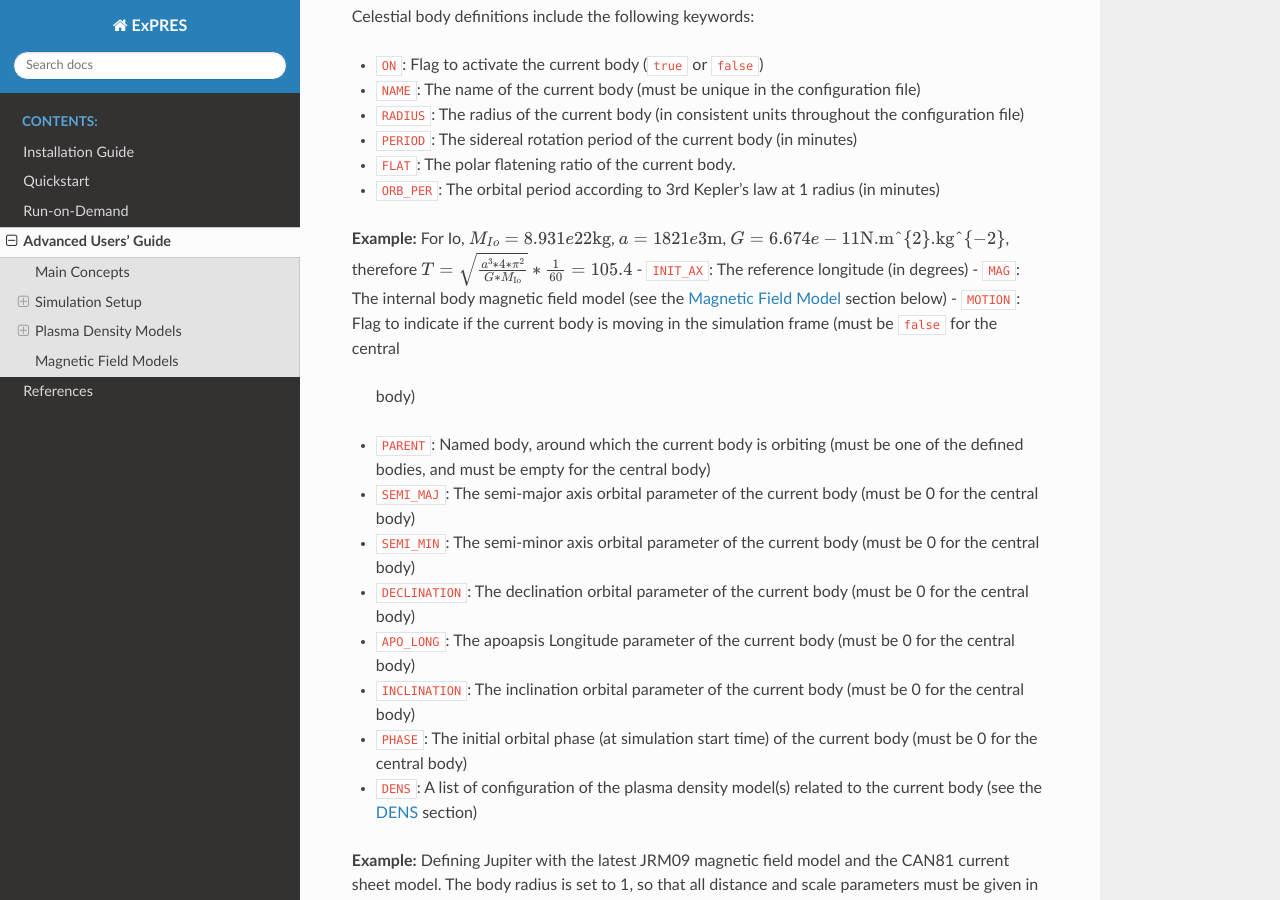
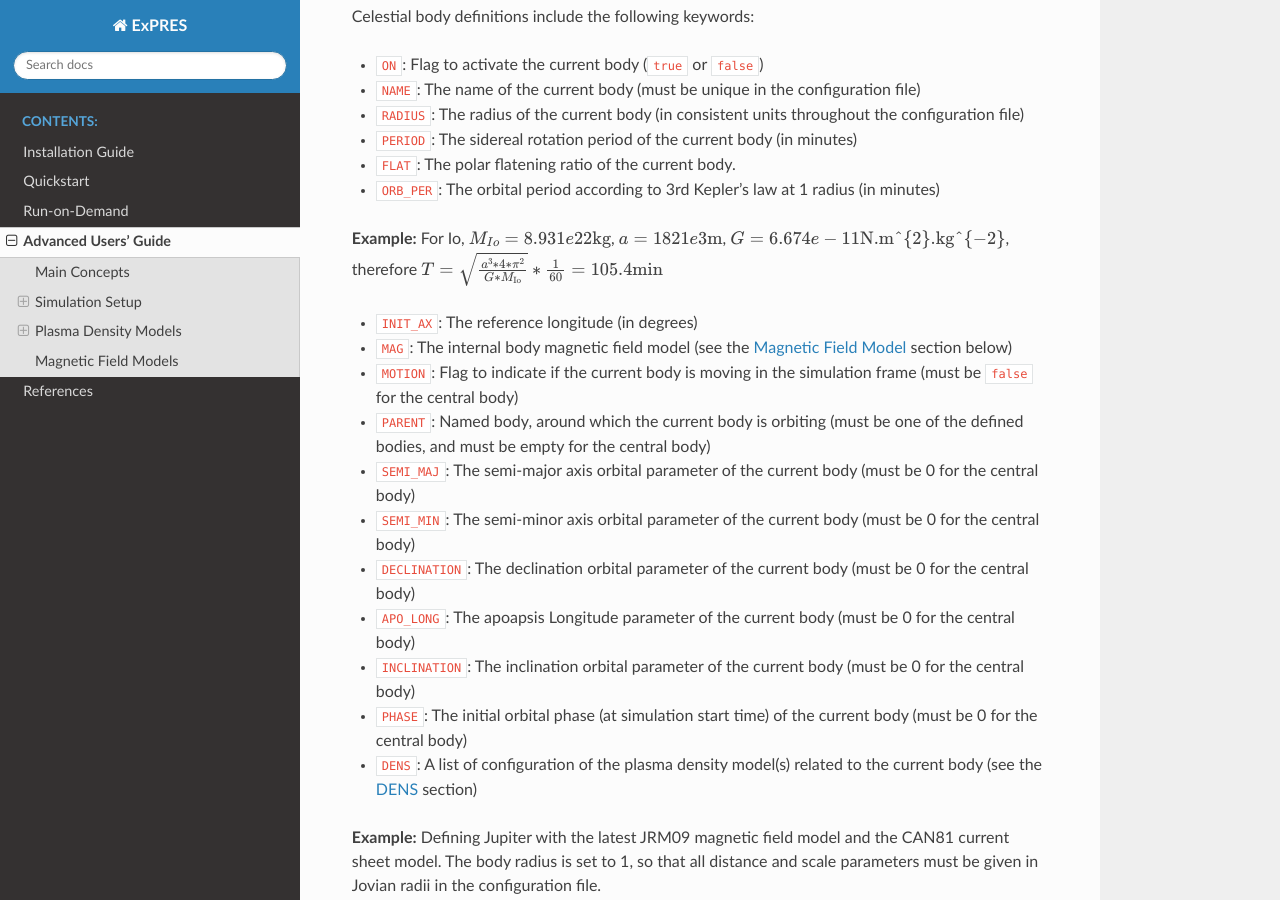
Before and after one commit to maserlib/ExPRES, a Sphinx documentation site: the page built from docs/usage/advanced.rst, in a window 1280 px wide and 900 px high, scrolled down 8327 px. Built offline with Sphinx 7.4.7 and the Read the Docs theme 2.0.0, drawn with Linux system fonts in a browser that asks for light colours; cross-references to code outside the pages are shown as plain code.

Commit message:
Fixing typo

```diff
--- a/docs/usage/advanced.rst
+++ b/docs/usage/advanced.rst
@@ -407,7 +407,9 @@ Celestial body definitions include the following keywords:
 - ``PERIOD``: The sidereal rotation period of the current body (in minutes)
 - ``FLAT``: The polar flatening ratio of the current body.
 - ``ORB_PER``: The orbital period according to 3rd Kepler's law at 1 radius (in minutes)
-**Example:** For Io, :math:`M_{Io} = 8.931e22\textrm{kg}`, :math:`a = 1821e3\textrm{m}`, :math:`G = 6.674e-11\textrm{N.m^{2}.kg^{−2}}`, therefore :math:`T = \sqrt{\frac{a^{3} * 4 * \pi^{2}}{G * M_{\textrm{Io}}}}*\frac{1}{60} = 105.4`
+**Example:** For Io, :math:`M_{Io} = 8.931e22\textrm{kg}`, :math:`a = 1821e3\textrm{m}`, :math:`G = 6.674e-11\textrm{N.m^{2}.kg^{−2}}`,
+therefore :math:`T = \sqrt{\frac{a^{3} * 4 * \pi^{2}}{G * M_{\textrm{Io}}}}*\frac{1}{60} = 105.4 \textrm{min}`
+
 - ``INIT_AX``: The reference longitude (in degrees)
 - ``MAG``: The internal body magnetic field model (see the :ref:`Magnetic Field Model<MFL>` section below)
 - ``MOTION``: Flag to indicate if the current body is moving in the simulation frame (must be ``false`` for the central
```
